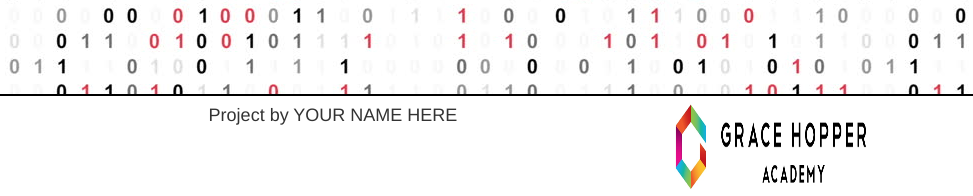
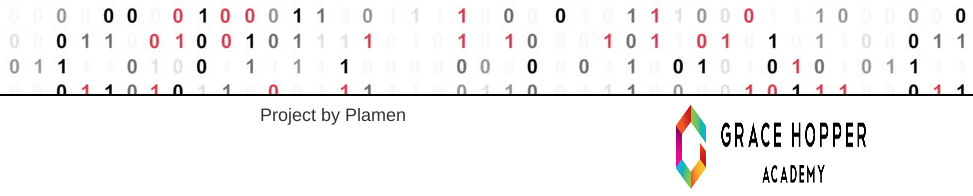
Before and after one commit to plamengj/Guessing-Game, a plain HTML site: page index.html in a window 1280 px wide. Shown: the part 604-800 px from the top of the page, 307-1280 px from the left. Drawn offline with nearby package versions, Linux system fonts and the light colour scheme.

Commit message:
finished guessing game part 2

```diff
--- a/index.html
+++ b/index.html
@@ -2,127 +2,50 @@
 <!DOCTYPE html>
 
 <html lang="en">
-
   <head>
-
     <title>Guessing Game</title>
-
-
-
-    <!-- Bootstrap and CSS here-->
-
     <link rel='stylesheet' type='text/css' href='https://maxcdn.bootstrapcdn.com/bootstrap/3.3.7/css/bootstrap.min.css'>
-
     <link rel='stylesheet' type='text/css' href='style.css'>
-
-
-
   </head>
-
   <body>
-
-
-
       <div id='app' class='container center'>
-
-
-
         <div id='headers'>
-
           <h1 id='title'>Play the Guessing Game!</h1>
-
           <h3 id='subtitle'>Guess a number between 1-100!</h3>
-
         </div>
-
-
-
         <div id='main'>
-
           <div id='input-parent'>
-
             <input id='player-input' class='center' placeholder="#" maxlength='3' autofocus=autofocus></input>
-
             <button class='btn btn-success' id='submit'>Go!</button>
-
           </div>
-
-
-
           <div id='guesses'>
-
             <ul id='guess-list'>
-
               <li class='guess'>-</li>
-
               <li class='guess'>-</li>
-
               <li class='guess'>-</li>
-
               <li class='guess'>-</li>
-
               <li class='guess'>-</li>
-
             </ul>
-
           </div>
-
-
-
           <div id="menu-btns">
-
             <button class='btn btn-large center' id='reset'>Reset</button>
-
             <button class='btn btn-large center' id='hint'>Hint</button>
-
           </div>
-
         </div>
-
       </div>
 
-
-
-
-
-
-
     <div id='footer' class='center'>
-
         <div class='row'>
-
           <div class='col-sm-4'>
-
             <img src='fa-logo@2x.png'></img>
-
           </div>
-
-
-
           <div class='col-sm-4'>
-
-            <h4>Project by YOUR NAME HERE</h4>
-
+            <h4>Project by Plamen</h4>
           </div>
-
-
-
           <div class='col-sm-4'>
-
             <img src='grace_hopper_academy.png'></img>
-
           </div>
-
-
-
-
-
         </div>
-
     </div>
-
-
-
   </body>
-
 </html>
```
Also changed, not shown: style.css (+0 -66 lines).
